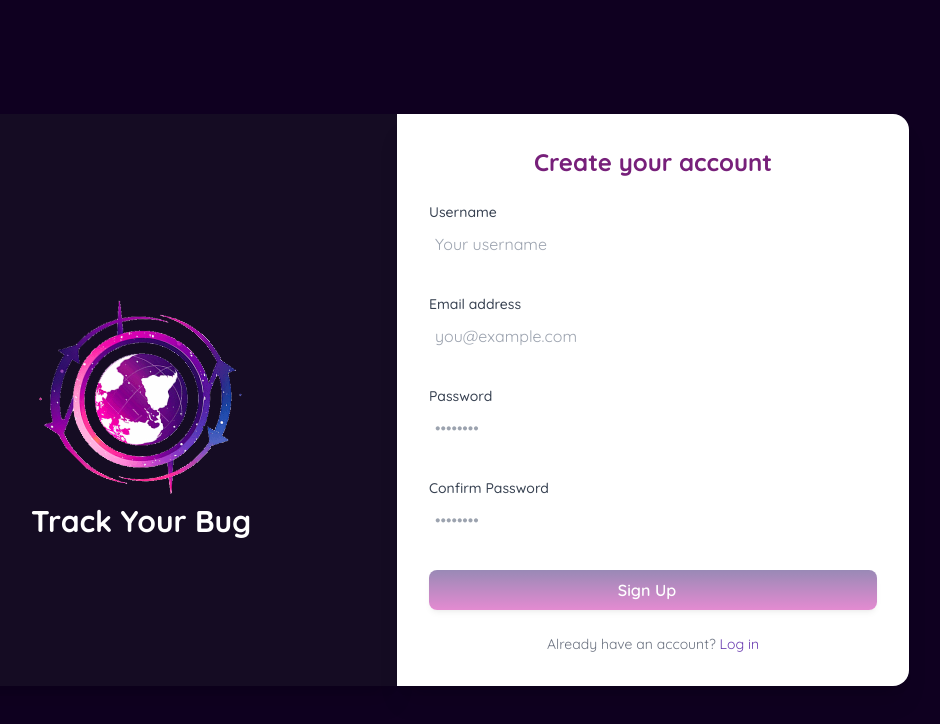
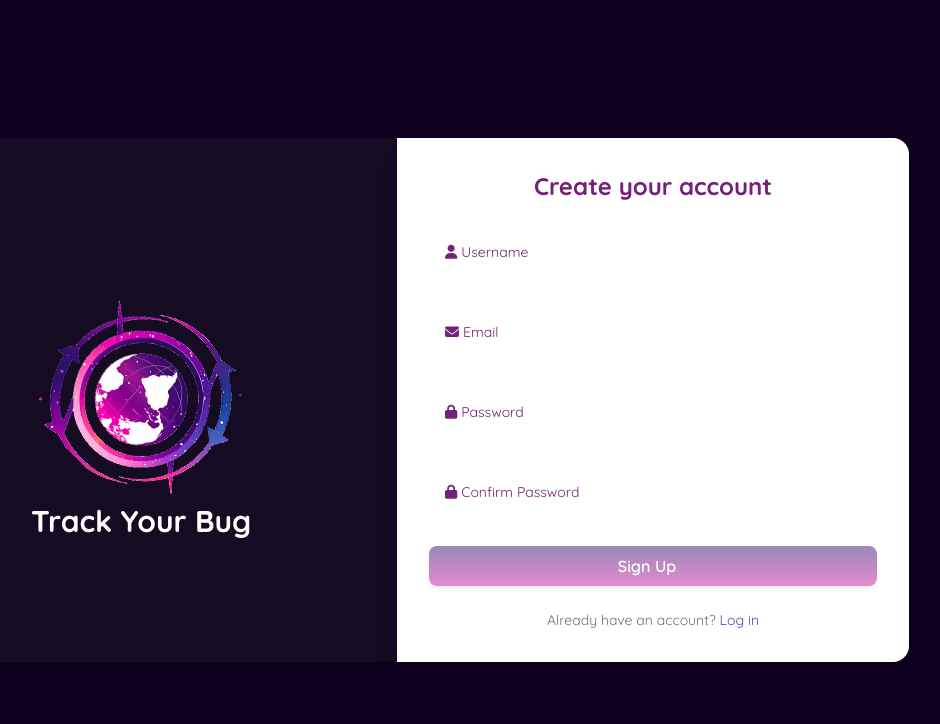
Before and after one commit to Ereh11/Bug-Tracking-Frontend, an Angular app: page /signup in a window 1280 px wide. Shown: the top 724 px of the page, without its empty margins (243-1183 px from the left). Built offline with nearby package versions, Linux system fonts and the light colour scheme.

Commit message:
feat: update sign-in and sign-up forms with floating labels and icons for improved user experience

```diff
--- a/src/app/components/sign-in/sign-in.component.html
+++ b/src/app/components/sign-in/sign-in.component.html
@@ -15,33 +15,30 @@
       <form
         [formGroup]="signInForm"
         (ngSubmit)="onSubmit()"
-        class="flex justify-between h-[80%] flex-col gap-10 mt-10"
+        class="flex justify-between h-[80%] flex-col gap-8 mt-10"
       >
         <ng-container *ngFor="let ctrl of controls">
           <div class="relative">
-            <label class="block text-sm font-medium text-gray-700">
-              {{ ctrl.label }}
-            </label>
-            <div class="relative mt-1 rounded-md overflow-hidden">
+            <div class="mt-1 rounded-md overflow-hidden">
               <input
                 [type]="ctrl.type"
                 [formControlName]="ctrl.name"
-                class="w-full pl-2 py-1 rounded-md border-2 border-transparent focus:outline-none focus:animate-neon-pulse transition-colors duration-300 relative z-10"
-                [placeholder]="ctrl.placeholder"
+                class="peer w-full pl-1 py-2 rounded-md border-2 border-transparent focus:outline-none focus:animate-neon-pulse transition-colors duration-300 relative"
+                placeholder=" "
               />
 
-              <!-- sweep effect overlay -->
-              <span class="pointer-events-none absolute inset-0">
-                <span
-                  class="absolute top-0 left-0 h-full w-1/4 bg-white opacity-50 animate-sweep-light"
-                ></span>
-              </span>
+              <!-- Floating Icon + Label -->
+              <label
+                class="absolute px-1 -top-1 bg-white z-50 left-3 text-sm flex items-center gap-1 transition-all duration-300 pointer-events-none peer-focus:-top-1 text-purple-0 peer-placeholder-shown:top-4 peer-placeholder-shown:text-sm"
+              >
+                <i [class]="ctrl.icon"></i> {{ ctrl.placeholder }}
+              </label>
             </div>
 
             <!-- Field validation errors -->
             <div
-              class="mt-1 space-y-1 text-sm text-error transition-opacity duration-300"
-              [class.opacity-0]="
+              class="min-h-[10px] mt-1 space-y-1 text-sm text-error transition-opacity duration-300"
+              [class.invisible]="
                 !(
                   signInForm.get(ctrl.name)?.touched &&
                   signInForm.get(ctrl.name)?.invalid
@@ -62,7 +59,7 @@
         <!-- Server / credential error -->
         <div
           *ngIf="authError"
-          class="text-error text-sm flex items-center gap-1"
+          class="text-error text-sm flex items-center gap-1 min-h-[10px] invisible"
         >
           <i class="fa-solid fa-circle-exclamation"></i>
           <span>{{ authError }}</span>
--- a/src/app/components/sign-in/sign-in.component.ts
+++ b/src/app/components/sign-in/sign-in.component.ts
@@ -26,13 +26,15 @@ export class SignInComponent implements OnInit {
       name: 'email',
       label: 'Email address',
       type: 'email',
-      placeholder: 'you@example.com',
+      placeholder: 'Email',
+      icon: 'fa-solid fa-envelope',
     },
     {
       name: 'password',
       label: 'Password',
       type: 'password',
-      placeholder: '••••••••',
+      placeholder: 'Password',
+      icon: 'fa-solid fa-lock',
     },
   ];
 
--- a/src/app/components/sign-up/sign-up.component.html
+++ b/src/app/components/sign-up/sign-up.component.html
@@ -42,28 +42,26 @@
       >
         <ng-container *ngFor="let ctrl of controls">
           <div class="relative">
-            <label class="block text-sm font-medium text-gray-700">{{
-              ctrl.label
-            }}</label>
-            <div class="relative mt-1 rounded-md overflow-hidden">
+            <div class="mt-1 rounded-md overflow-hidden">
               <input
                 [type]="ctrl.type"
                 [formControlName]="ctrl.name"
-                class="w-full pl-1 py-1 rounded-md border-2 border-transparent focus:outline-none focus:animate-neon-pulse transition-colors duration-300 relative z-10"
-                [placeholder]="ctrl.placeholder"
+                class="peer w-full pl-1 py-2 rounded-md border-2 border-transparent focus:outline-none focus:animate-neon-pulse transition-colors duration-300 relative"
+                placeholder=" "
               />
 
-              <span class="pointer-events-none absolute inset-0">
-                <span
-                  class="absolute top-0 left-0 h-full w-1/4 bg-white opacity-50 animate-sweep-light"
-                ></span>
-              </span>
+              <!-- Floating Icon + Label -->
+              <label
+                class="absolute px-1 -top-1 bg-white z-50 left-3 text-sm flex items-center gap-1 transition-all duration-300 pointer-events-none peer-focus:-top-1 text-purple-0 peer-placeholder-shown:top-4 peer-placeholder-shown:text-sm"
+              >
+                <i [class]="ctrl.icon"></i> {{ ctrl.placeholder }}
+              </label>
             </div>
 
             <!-- Error messages -->
             <div
-              class="mt-1 space-y-1 text-sm text-error transition-opacity duration-300"
-              [class.opacity-0]="
+              class="min-h-[20px] mt-1 space-y-1 text-sm text-error transition-opacity duration-300"
+              [class.invisible]="
                 !(
                   signupForm.get(ctrl.name)?.touched &&
                   signupForm.get(ctrl.name)?.invalid
--- a/src/app/components/sign-up/sign-up.component.ts
+++ b/src/app/components/sign-up/sign-up.component.ts
@@ -26,27 +26,32 @@ export class SignUpComponent implements OnInit {
       name: 'username',
       label: 'Username',
       type: 'text',
-      placeholder: 'Your username',
+      placeholder: 'Username',
+      icon: 'fa-solid fa-user',
     },
     {
       name: 'email',
       label: 'Email address',
       type: 'email',
-      placeholder: 'you@example.com',
+      placeholder: 'Email',
+      icon: 'fa-solid fa-envelope',
     },
     {
       name: 'password',
       label: 'Password',
       type: 'password',
-      placeholder: '••••••••',
+      placeholder: 'Password',
+      icon: 'fa-solid fa-lock',
     },
     {
       name: 'confirm',
       label: 'Confirm Password',
       type: 'password',
-      placeholder: '••••••••',
+      placeholder: 'Confirm Password',
+      icon: 'fa-solid fa-lock',
     },
   ];
+
   constructor(private fb: FormBuilder, private router: Router) {}
 
   ngOnInit() {
```
